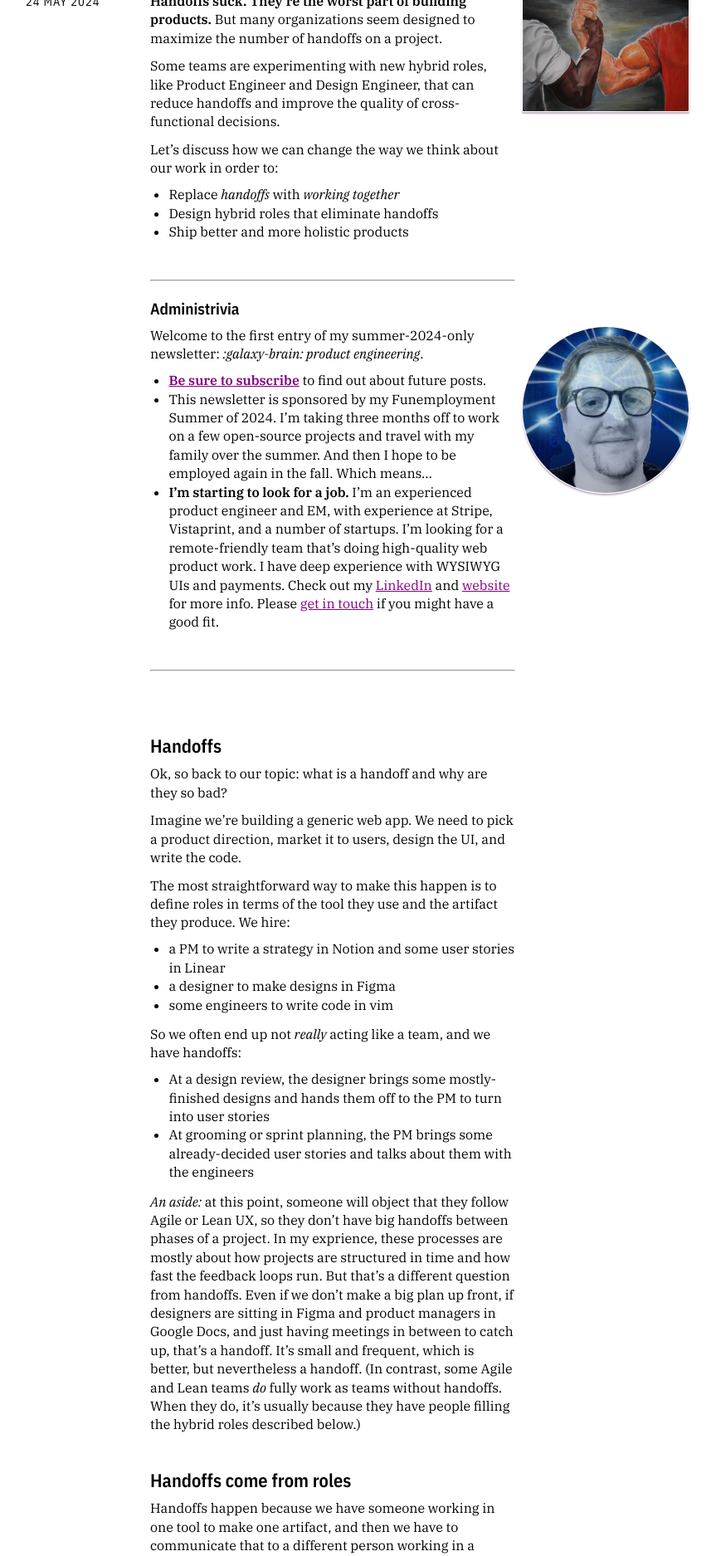
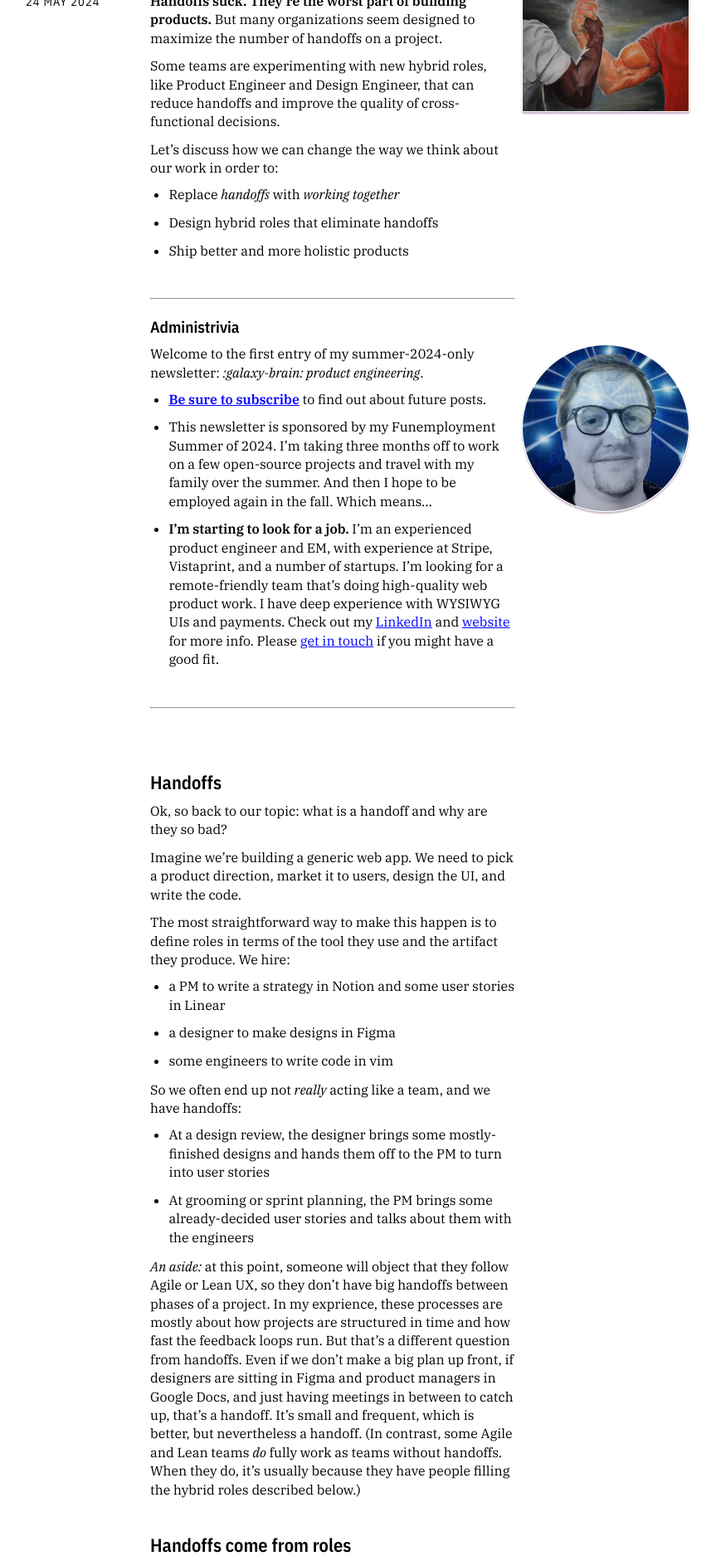
Before and after one commit to asolove/asolove.github.io, a Jekyll site: the page built from _posts/2024-01-20-half-a-seat-to-the-left.markdown, in a window 1280 px wide. Shown: the part 336-2211 px from the top of the page at 83% size, without its empty margins (209-1072 px from the left). Built offline with Jekyll 4.4.1, drawn with Linux system fonts in a browser that asks for light colours; comment, search, counter and statistics services are not loaded.

Commit message:
Re-add new css lost when reverting font changes.

```diff
--- a/css/main.css
+++ b/css/main.css
@@ -284,3 +284,15 @@ th {
 small {
   font-size: 85%;
 }
+
+article a:link {
+  color: blue;
+}
+
+article img.full {
+  width: 100%;
+}
+
+ul li {
+  margin-bottom: 0.7em;
+}
```
